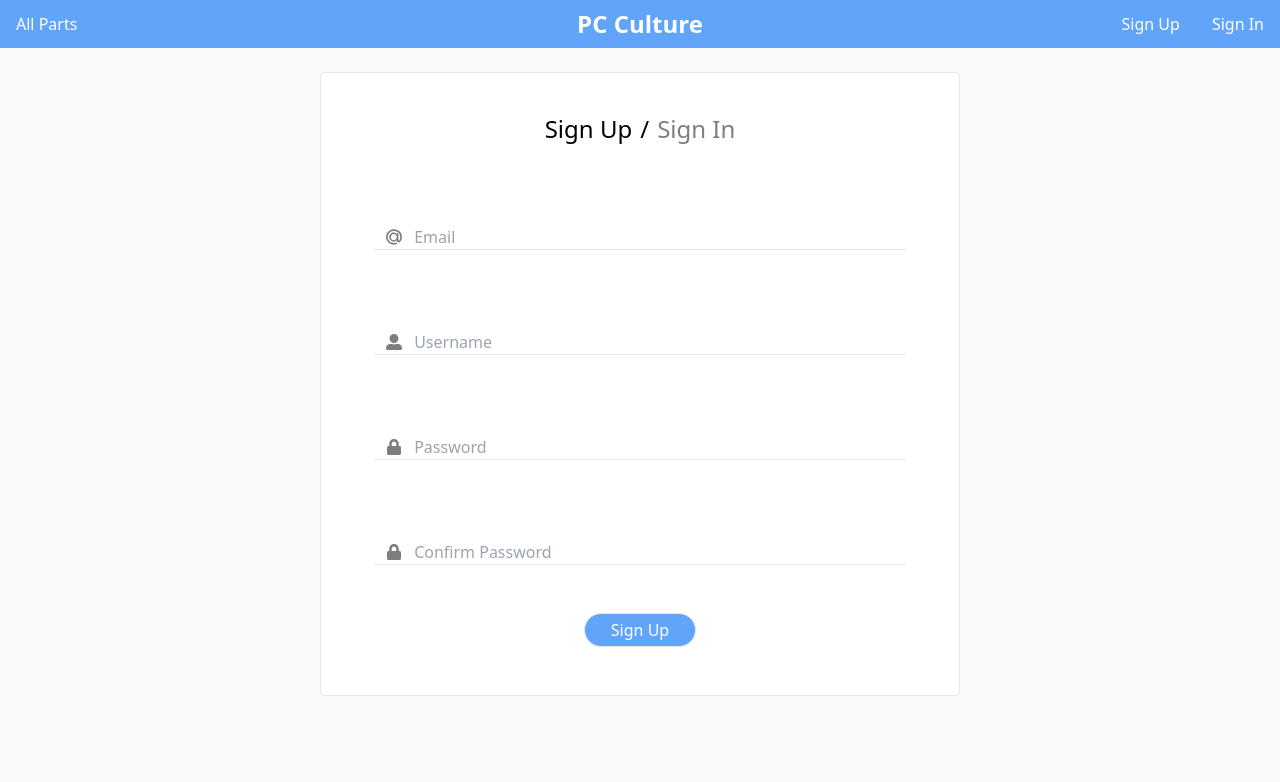
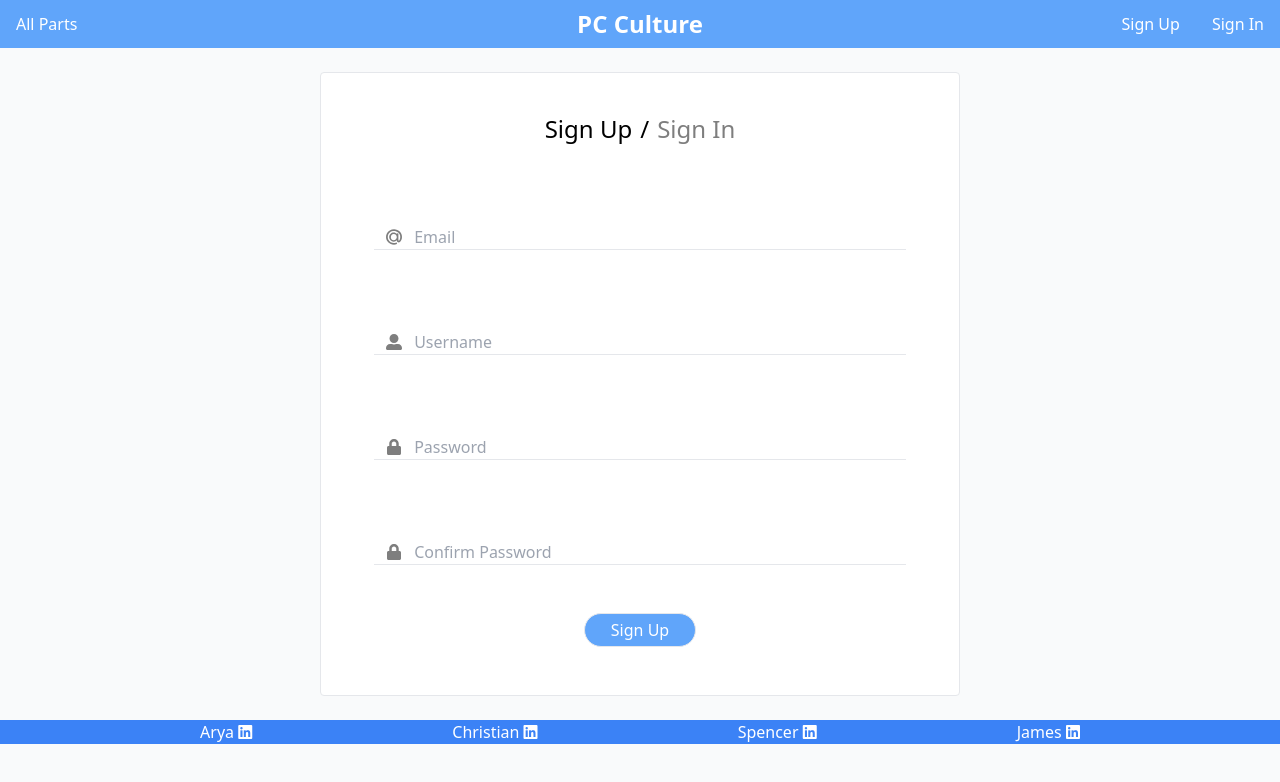
Before and after one commit to spencerpete/PC-Culture, a React (Create React App) app in the folder client/: page /sign-up in a window 1280 px wide. Shown: the top 782 px of the page. Built offline with nearby package versions, Linux system fonts and the light colour scheme.

Commit message:
fotter adedd

```diff
--- a/client/public/index.html
+++ b/client/public/index.html
@@ -24,6 +24,12 @@
       work correctly both with client-side routing and a non-root public URL.
       Learn how to configure a non-root public URL by running `npm run build`.
     -->
+    <link
+      rel="stylesheet"
+      href="https://use.fontawesome.com/releases/v5.13.1/css/all.css"
+      integrity="sha384-xxzQGERXS00kBmZW/6qxqJPyxW3UR0BPsL4c8ILaIWXva5kFi7TxkIIaMiKtqV1Q"
+      crossorigin="anonymous"
+    />
     <title>React App</title>
   </head>
   <body>
--- a/client/src/components/Footer/Footer.jsx
+++ b/client/src/components/Footer/Footer.jsx
@@ -1,5 +1,20 @@
 import React from 'react';
 
 export default function Footer() {
-  return <div></div>;
+  return (
+    <div className="flex items-center justify-evenly bg-blue-500 text-white mt-auto">
+      <a href="https://www.linkedin.com/in/arya-bayati/" target="_blank" rel="noreferrer">
+        Arya <i class="fab fa-linkedin" />
+      </a>
+      <a href="https://www.linkedin.com/in/christianbolus/" target="_blank" rel="noreferrer">
+        Christian <i class="fab fa-linkedin" />
+      </a>
+      <a href="https://www.linkedin.com/in/arya-bayati/" target="_blank" rel="noreferrer">
+        Spencer <i class="fab fa-linkedin" />
+      </a>
+      <a href="https://www.linkedin.com/in/james-lovell007/" target="_blank" rel="noreferrer">
+        James <i class="fab fa-linkedin" />
+      </a>
+    </div>
+  );
 }
--- a/client/src/components/Product/product.js
+++ b/client/src/components/Product/product.js
@@ -2,14 +2,14 @@ import { Link } from 'react-router-dom';
 
 const Product = props => {
   return (
-    <div className="p-10">
-      <div className="max-w-sm rounded overflow-hidden shadow-lg flex flex-wrap content-center">
+    <div className="p-3">
+      <div className="max-w-sm rounded overflow-hidden shadow flex flex-wrap content-center hover:text-gray-50 hover:shadow-inner hover:underline">
         <Link to={`/products/${props._id}`}>
           <div className="">
             <img className="" src={props.imgURL} alt={props.name} />
           </div>
           <div className="px-2 py-4 bg-blue-100">
-            <div className="font-bold text-xl mb-2">{props.name}</div>
+            <div className="font-bold mb-1">{props.name}</div>
             <div>{`$${props.price}`}</div>
           </div>
         </Link>
```
Also changed, not shown: client/src/App.css (+5 -5 lines).
